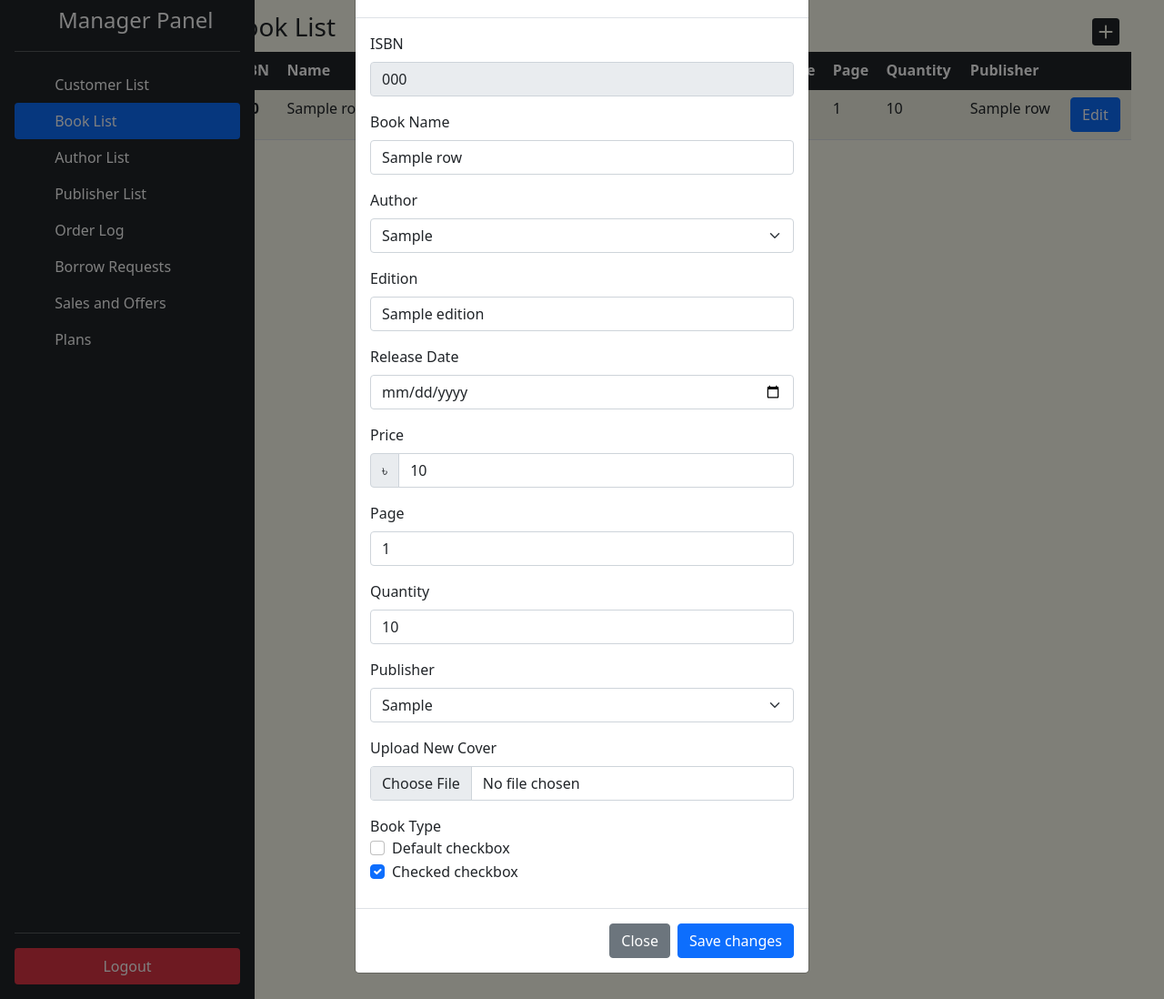
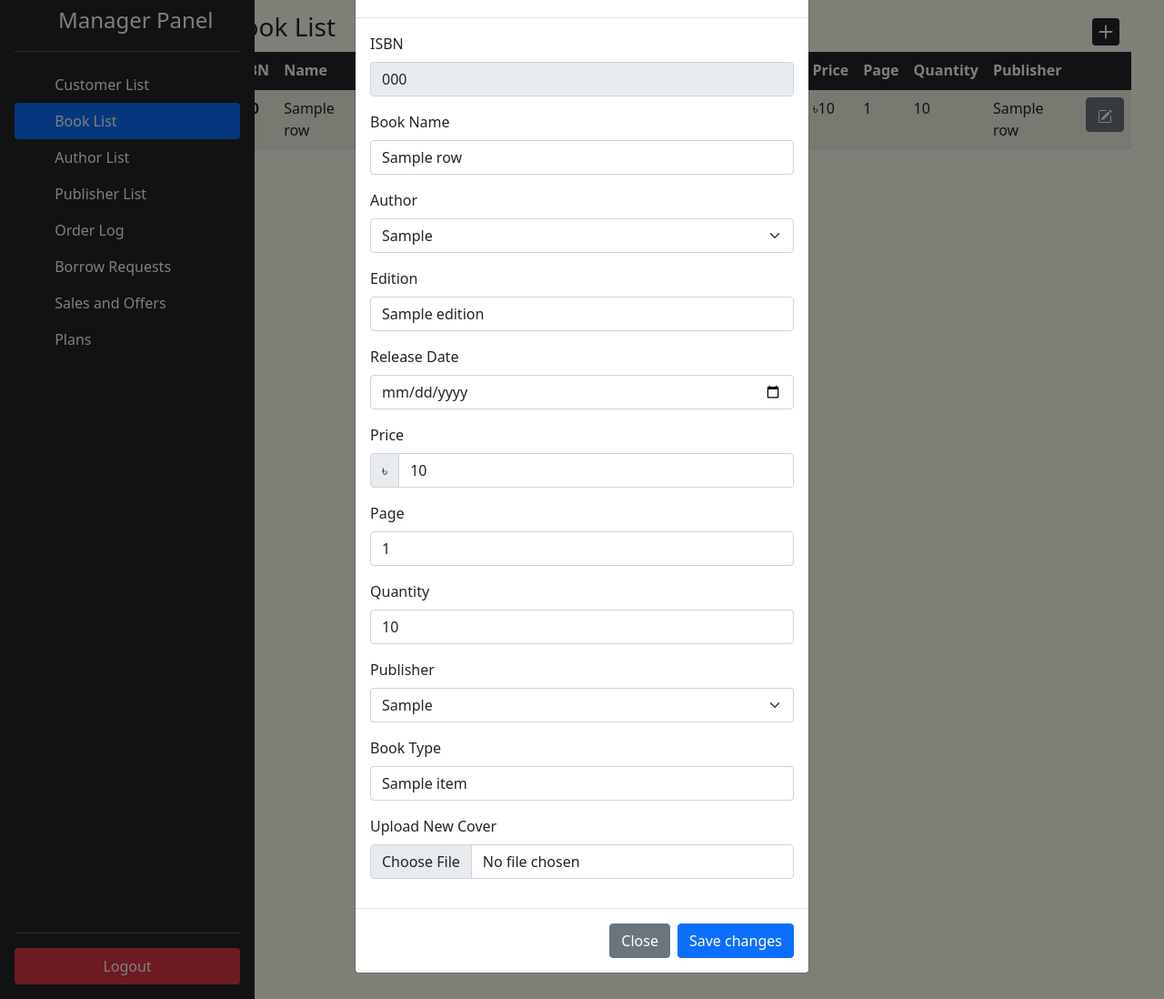
Before and after one commit to arifinnasif/BookKeep, a Django app: template templates/admin_panel_book_list.html in a window 1280 px wide, after a click that opens the changed part. Shown: the part 72-1170 px from the top of the page at 91% size. Run offline with Django 3.2, Linux system fonts and the light colour scheme; the template is opened without the code that fills it: most values are stand-ins (such as "Sample title", 1, 10 or a date in 2020).

Commit message:
Book Type added and restructured admin booklist

```diff
--- a/admin/urls.py
+++ b/admin/urls.py
@@ -8,4 +8,6 @@ urlpatterns = [
     path('manage/author-list/', views.AdminAuthorListView.as_view(), name = 'admin-author-list-view'),
     path('manage/publisher-list/', views.AdminPublisherListView.as_view(), name = 'admin-publisher-list-view'),
     path('manage/order-log/', views.AdminOrderLogView.as_view(), name = 'admin-order-log-view'),
+
+    # path('test/', views.Test.as_view(), name = 'test'),
 ]
--- a/templates/admin_panel_book_list.html
+++ b/templates/admin_panel_book_list.html
@@ -19,6 +19,7 @@
       <th scope="col">Name</th>
       <th scope="col">Author</th>
       <th scope="col">Edition</th>
+      <th scope="col"></th>
       <th scope="col">Released On</th>
       <th scope="col">Price</th>
       <th scope="col">Page</th>
@@ -36,6 +37,18 @@
       <td class="my-bookName">{{row.bookName}}</td>
       <td class="my-authorName">{{row.authorName}}</td>
       <td class="my-edition">{{row.edition}}</td>
+      <td>
+        <div class="dropdown">
+          <button class="btn btn-outline-dark dropdown-toggle" type="button" id="{{row.ISBN}}-dropdownMenuButton1" data-bs-toggle="dropdown" aria-expanded="false">
+            Genre
+          </button>
+          <ul class="dropdown-menu" aria-labelledby="{{row.ISBN}}-dropdownMenuButton1">
+            {% for item in row.bookType %}
+            <li><span class="dropdown-item">{{item}}</span></li>
+            {% endfor %}
+          </ul>
+        </div>
+      </td>
       <td class="my-releaseDate">{{row.releaseDate}}</td>
       <td class="my-price"><span>৳</span>{{row.price}}</td>
       <td class="my-pageCount">{{row.pageCount}}</td>
@@ -45,8 +58,21 @@
       <td class="my-publisherID d-none">{{row.publisherID}}</td>
       <td>
         <!-- Button trigger modal -->
-        <button type="button" class="btn btn-primary my-edit-btn" data-bs-toggle="modal" data-bs-target="#editModal">
-          Edit
+        <button type="button" class="btn btn-secondary my-edit-btn" data-bs-toggle="modal" data-bs-target="#editModal"
+        data-ISBN="{{row.ISBN}}"
+        data-bookName="{{row.bookName}}"
+        data-authorID="{{row.authorID}}"
+        data-edition="{{row.edition}}"
+        data-releaseDate="{{row.releaseDate}}"
+        data-price="{{row.price}}"
+        data-pageCount="{{row.pageCount}}"
+        data-quantity="{{row.quantity}}"
+        data-publisherID="{{row.publisherID}}"
+        data-bookType='[{% for i in row.bookType %} {% if forloop.last %} "{{ i }}" {% else %} "{{ i }}", {% endif %} {% endfor %}]' >
+        <svg xmlns="http://www.w3.org/2000/svg" width="16" height="16" fill="currentColor" class="bi bi-pencil-square" viewBox="0 0 16 16">
+          <path d="M15.502 1.94a.5.5 0 0 1 0 .706L14.459 3.69l-2-2L13.502.646a.5.5 0 0 1 .707 0l1.293 1.293zm-1.75 2.456-2-2L4.939 9.21a.5.5 0 0 0-.121.196l-.805 2.414a.25.25 0 0 0 .316.316l2.414-.805a.5.5 0 0 0 .196-.12l6.813-6.814z" />
+          <path fill-rule="evenodd" d="M1 13.5A1.5 1.5 0 0 0 2.5 15h11a1.5 1.5 0 0 0 1.5-1.5v-6a.5.5 0 0 0-1 0v6a.5.5 0 0 1-.5.5h-11a.5.5 0 0 1-.5-.5v-11a.5.5 0 0 1 .5-.5H9a.5.5 0 0 0 0-1H2.5A1.5 1.5 0 0 0 1 2.5v11z" />
+        </svg>
         </button>
       </td>
     </tr>
@@ -59,7 +85,7 @@
 
 </script> -->
 
-<!-- Modal -->
+<!-- edit Modal -->
 <div class="modal fade" id="editModal" tabindex="-1" aria-labelledby="editModalLabel" aria-hidden="true">
   <div class="modal-dialog modal-dialog-scrollable">
     <div class="modal-content">
@@ -72,16 +98,16 @@
           {% csrf_token %}
           <input type="hidden" name="post_type" value="edit" />
           <div class="mb-3">
-            <label for="modal-ISBN" class="form-label">ISBN</label>
-            <input type="text" class="form-control" id="modal-ISBN" name="ISBN" value="My ISBN" readonly>
+            <label for="modal-edit-ISBN" class="form-label">ISBN</label>
+            <input type="text" class="form-control" id="modal-edit-ISBN" name="ISBN" value="My ISBN" readonly>
           </div>
           <div class="mb-3">
-            <label for="modal-bookName" class="form-label">Book Name</label>
-            <input type="text" class="form-control" id="modal-bookName" name="bookName" value="My Book">
+            <label for="modal-edit-bookName" class="form-label">Book Name</label>
+            <input type="text" class="form-control" id="modal-edit-bookName" name="bookName" value="My Book">
           </div>
           <div class="mb-3">
-            <label for="modal-authorName" class="form-label">Author</label>
-            <select class="form-select" name="authorID" id="modal-authorName">
+            <label for="modal-edit-authorName" class="form-label">Author</label>
+            <select class="form-select" name="authorID" id="modal-edit-authorName">
               {% for author in authorList %}
               <option value="{{author.0}}">{{author.1}}</option>
 
@@ -89,41 +115,47 @@
             </select>
           </div>
           <div class="mb-3">
-            <label for="modal-edition" class="form-label">Edition</label>
-            <input type="text" class="form-control" name="edition" id="modal-edition" value="My Edition">
+            <label for="modal-edit-edition" class="form-label">Edition</label>
+            <input type="text" class="form-control" name="edition" id="modal-edit-edition" value="My Edition">
           </div>
           <div class="mb-3">
-            <label for="modal-releaseDate" class="form-label">Release Date</label>
-            <input placeholder="Selected date" value="2001-01-01" name="releaseDate" id="modal-releaseDate" type="date" class="form-control datepicker">
+            <label for="modal-edit-releaseDate" class="form-label">Release Date</label>
+            <input placeholder="Selected date" value="2001-01-01" name="releaseDate" id="modal-edit-releaseDate" type="date" class="form-control datepicker">
 
           </div>
           <div class="mb-3">
-            <label for="modal-price" class="form-label">Price</label>
+            <label for="modal-edit-price" class="form-label">Price</label>
             <div class="input-group">
               <span class="input-group-text">৳</span>
-              <input type="text" class="form-control" name="price" id="modal-price" value="10">
+              <input type="text" class="form-control" name="price" id="modal-edit-price" value="10">
 
             </div>
           </div>
 
           <div class="mb-3">
-            <label for="modal-pageCount" class="form-label">Page</label>
-            <input type="text" class="form-control" name="pageCount" id="modal-pageCount" value="20">
+            <label for="modal-edit-pageCount" class="form-label">Page</label>
+            <input type="text" class="form-control" name="pageCount" id="modal-edit-pageCount" value="20">
           </div>
 
           <div class="mb-3">
-            <label for="modal-quantity" class="form-label">Quantity</label>
-            <input type="text" class="form-control" name="quantity" id="modal-quantity" value="5">
+            <label for="modal-edit-quantity" class="form-label">Quantity</label>
+            <input type="text" class="form-control" name="quantity" id="modal-edit-quantity" value="5">
           </div>
 
           <div class="mb-3">
-            <label for="modal-publisherName" class="form-label">Publisher</label>
-            <select class="form-select" name="publisherID" id="modal-publisherName">
+            <label for="modal-edit-publisherName" class="form-label">Publisher</label>
+            <select class="form-select" name="publisherID" id="modal-edit-publisherName">
               {% for publisher in publisherList %}
               <option value="{{publisher.0}}">{{publisher.1}}</option>
 
               {% endfor %}
             </select>
+          </div>
+
+          <div class="mb-3">
+            <label for="modal-edit-bookType" class="form-label">Book Type</label>
+            <input type="text" class="form-control" name="bookType" id="modal-edit-bookType" value="dorime, latire">
+
           </div>
 
           <div class="mb-3">
@@ -133,22 +165,7 @@
 
 
 
-          <div class="mb-3">
-            <label for="bookType">Book Type</label>
-            <div id="bookType" class="form-check">
-              <input class="form-check-input" type="checkbox" name="test1" value="val1" id="flexCheckDefault">
-              <label class="form-check-label" for="flexCheckDefault">
-                Default checkbox
-              </label>
-            </div>
-            <div class="form-check">
-              <input class="form-check-input" type="checkbox" value="val2" id="flexCheckChecked" checked>
-              <label class="form-check-label" for="flexCheckChecked">
-                Checked checkbox
-              </label>
-            </div>
 
-          </div>
 
 
           <!-- <button type="submit" class="btn btn-primary">Submit</button> -->
@@ -232,28 +249,16 @@
           </div>
 
           <div class="mb-3">
+            <label for="modal-edit-bookType" class="form-label">Book Type</label>
+            <input type="text" class="form-control" name="bookType" id="modal-edit-bookType">
+
+          </div>
+
+          <div class="mb-3">
             <label for="add-coverPic" class="form-label">Upload A Cover</label>
             <input class="form-control" name="coverPic" type="file" id="add-coverPic">
           </div>
 
-
-
-          <div class="mb-3">
-            <label for="bookType">Book Type</label>
-            <div id="bookType" class="form-check">
-              <input class="form-check-input" type="checkbox" name="test1" value="val1" id="flexCheckDefault">
-              <label class="form-check-label" for="flexCheckDefault">
-                Default checkbox
-              </label>
-            </div>
-            <div class="form-check">
-              <input class="form-check-input" type="checkbox" value="val2" id="flexCheckChecked" checked>
-              <label class="form-check-label" for="flexCheckChecked">
-                Checked checkbox
-              </label>
-            </div>
-
-          </div>
 
 
           <!-- <button type="submit" class="btn btn-primary">Submit</button> -->
@@ -270,32 +275,57 @@
 <script type="text/javascript">
   $(document).ready(function() {
     $('.my-edit-btn').click(function() {
-      var v = $(event.target).parent().siblings(".my-ISBN").text();
-      $("#modal-ISBN").val(v);
+      // var v = $(event.target).parent().siblings(".my-ISBN").text();
+      // $("#modal-edit-ISBN").val(v);
 
-      var v = $(event.target).parent().siblings(".my-bookName").text();
-      $("#modal-bookName").val(v);
+      var v = $(event.currentTarget).data();
 
-      var v = $(event.target).parent().siblings(".my-authorID").text();
-      $("#modal-authorName").find(`[value=${v}]`).attr("selected", "selected");
+      $("#modal-edit-ISBN").val(v["isbn"]);
 
-      var v = $(event.target).parent().siblings(".my-edition").text();
-      $("#modal-edition").val(v);
 
-      var v = $(event.target).parent().siblings(".my-releaseDate").text();
-      $("#modal-releaseDate").val(v);
+      // var v = $(event.target).parent().siblings(".my-bookName").text();
+      $("#modal-edit-bookName").val(v["bookname"]);
 
-      var v = $(event.target).parent().siblings(".my-price").text();
-      $("#modal-price").val(v.substring(1));
+      // var v = $(event.target).parent().siblings(".my-authorID").text();
+      // $("#modal-edit-authorName").find(`[value=${v}]`).attr("selected", "selected");
+      $("#modal-edit-authorName").find(`[value=${v["authorID"]}]`).attr("selected", "selected");
 
-      var v = $(event.target).parent().siblings(".my-pageCount").text();
-      $("#modal-pageCount").val(v);
+      // var v = $(event.target).parent().siblings(".my-edition").text();
+      // $("#modal-edit-edition").val(v);
+      $("#modal-edit-edition").val(v["edition"]);
 
-      var v = $(event.target).parent().siblings(".my-quantity").text();
-      $("#modal-quantity").val(v);
+      // var v = $(event.target).parent().siblings(".my-releaseDate").text();
+      // $("#modal-edit-releaseDate").val(v);
+      $("#modal-edit-releaseDate").val(v["releasedate"]);
 
-      var v = $(event.target).parent().siblings(".my-publisherID").text();
-      $("#modal-publisherName").find(`[value=${v}]`).attr("selected", "selected");
+      // var v = $(event.target).parent().siblings(".my-price").text();
+      // $("#modal-edit-price").val(v.substring(1));
+      $("#modal-edit-price").val(v["price"]);
+
+      // var v = $(event.target).parent().siblings(".my-pageCount").text();
+      // $("#modal-edit-pageCount").val(v);
+      $("#modal-edit-pageCount").val(v["pagecount"]);
+
+      // var v = $(event.target).parent().siblings(".my-quantity").text();
+      // $("#modal-edit-quantity").val(v);
+      $("#modal-edit-quantity").val(v["quantity"]);
+
+      // var v = $(event.target).parent().siblings(".my-publisherID").text();
+      // $("#modal-edit-publisherName").find(`[value=${v}]`).attr("selected", "selected");
+      $("#modal-edit-publisherName").find(`[value=${v["publisherid"]}]`).attr("selected", "selected");
+
+      let t = ""
+      let itr = v['booktype'].length;
+      for (let i of v['booktype']) {
+        if (--itr) {
+          t+=i+", ";
+        }
+        else {
+          t+=i;
+        }
+      }
+
+      $("#modal-edit-bookType").val(t);
     });
   });
 </script>
```
Also changed, not shown: admin/views.py (+105 -22 lines).
